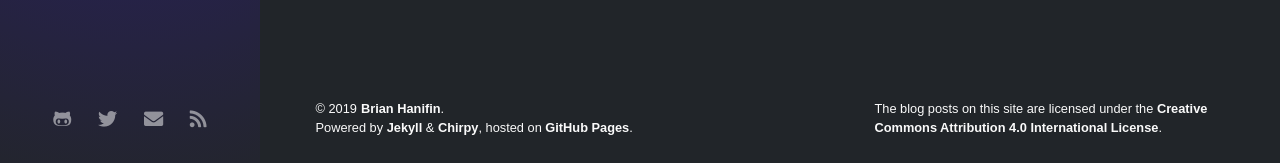
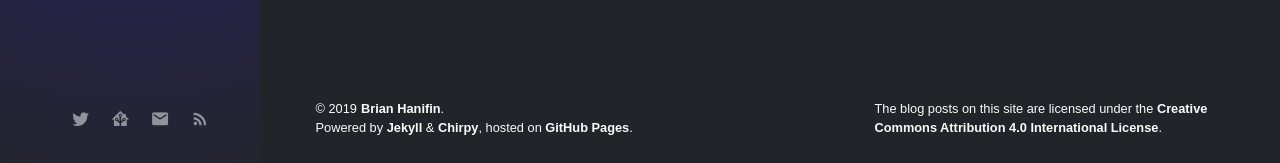
Before and after one commit to brianhanifin/brianhanifin.com, a Jekyll site: the page built from index.html, in a window 1280 px wide. Shown: the part 734-897 px from the top of the page. Built offline with Jekyll 4.4.1, drawn with Linux system fonts in a browser that asks for light colours; nearby versions of some CDN libraries; some web fonts are replaced; the list of posts is cut into pages by our own code.

Commit message:
added home assistant icon + link to my profile

```diff
--- a/_config.yml
+++ b/_config.yml
@@ -16,6 +16,8 @@ github:
   username: brianhanifin
 twitter:
   username: brianhanifin
+homeassistant:
+  username: brianhanifin
 
 social:
   name: Brian Hanifin
@@ -24,7 +26,7 @@ social:
     # The first element serves as the copyright owner's link
     - https://github.com/brianhanifin
     - https://twitter.com/brianhanifin
-    - https://community.home-assistant.io/u/brianhanifin/summary
+    - https://community.home-assistant.io/u/brianhanifin
 
 #google_site_verification: dCI8UCO8hrtyfnKPb5452HpLmoNA4ITtwGsjkysztX0
 
--- a/_includes/head.html
+++ b/_includes/head.html
@@ -48,6 +48,8 @@
     href="https://cdn.jsdelivr.net/npm/@fortawesome/fontawesome-free@5.11.2/css/all.min.css"
     integrity="sha256-+N4/V/SbAFiW1MPBCXnfnP9QSN3+Keu+NlB+0ev/YKQ="
     crossorigin="anonymous">
+
+  <link rel="stylesheet" href="//cdn.materialdesignicons.com/4.7.95/css/materialdesignicons.min.css">
 
   <link rel="stylesheet" href="{{ site.baseurl }}/assets/css/main.css">
 
--- a/_includes/sidebar.html
+++ b/_includes/sidebar.html
@@ -53,16 +53,19 @@
 
 <div class="contact d-flex justify-content-around mt-4">
   <a href="https://github.com/{{ site.github.username }}" target="_blank">
-    <i class="fab fa-github-alt"></i>
+    <i class="mdi mdi-github-face"></i>
   </a>
   <a href="https://twitter.com/{{ site.twitter.username }}" target="_blank">
-    <i class="fab fa-twitter"></i>
+    <i class="mdi mdi-twitter"></i>
+  </a>
+  <a href="https://community.home-assistant.io/u/{{ site.homeassistant.username }}" target="_blank">
+    <i class="mdi mdi-home-assistant" aria-hidden="true"></i>
   </a>
   {% assign email = site.social.email | split: '@' %}
   <a href="javascript:window.open('mailto:' + ['{{ email[0] }}','{{ email[1] }}'].join('@'))">
-    <i class="fas fa-envelope"></i>
+    <i class="mdi mdi-email"></i>
   </a>
   <a href="{{ site.baseurl }}/feed.xml" target="_blank">
-    <i class="fas fa-rss"></i>
+    <i class="mdi mdi-rss"></i>
   </a>
 </div>
```
